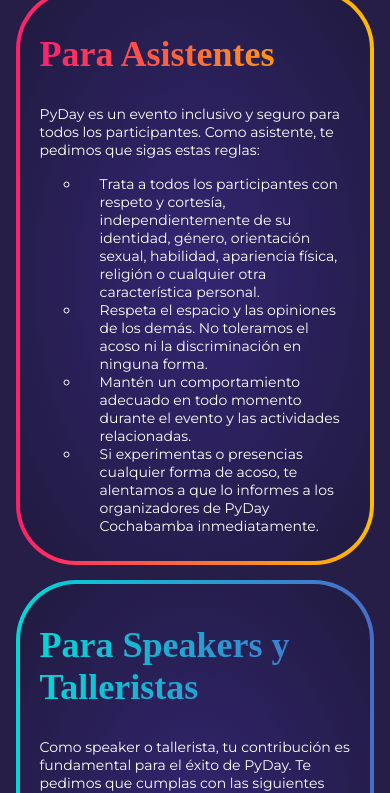
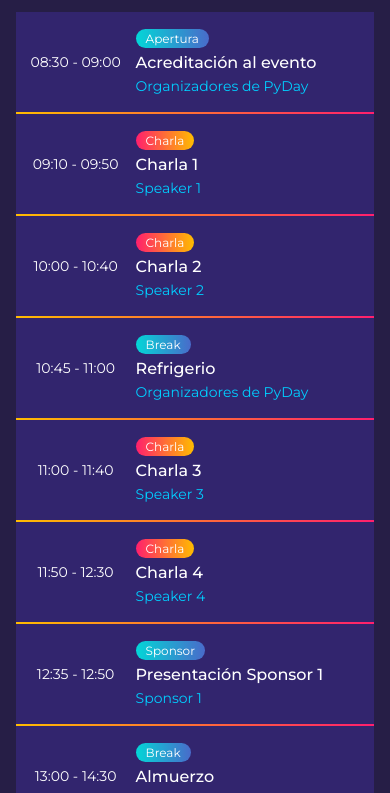
Before and after one commit to pydaycbba/PyDay2024, a React app: page / in a window 390 px wide. Shown: the part 743-1536 px from the top of the page. Built offline with nearby package versions, Linux system fonts and the light colour scheme; a web font is replaced by a local one.

Commit message:
Adición de cronograma y modificación de navbar (+cronograma)

```diff
--- a/src/components/Navbar/index.js
+++ b/src/components/Navbar/index.js
@@ -28,7 +28,7 @@
 
   document.addEventListener('DOMContentLoaded', function() {
     const sections = document.querySelectorAll('section[id]');
-    const navLinks = document.querySelectorAll('.navbar li a');
+    /* const navLinks = document.querySelectorAll('.navbar li a'); */
     const observer = new IntersectionObserver(entries => {
         entries.forEach(entry => {
             const id = entry.target.getAttribute('id');
@@ -53,7 +53,7 @@
     <nav className="navbar">
       <div className="navbar-brand">
         <a href="#home">
-          <img className='logoHeader' src={Images.pydayCbbaOriginal} />
+          <img className='logoHeader' alt="PyDay Logo" src={Images.pydayCbbaOriginal} />
         </a>
         <button className="menu-icon" onClick={toggleMenu}>
           <span></span>
@@ -63,6 +63,7 @@
       </div>
       <ul className={`navbar-menu ${showMenu ? 'show' : ''}`}>
         <li id='home'><a href="#Home" onClick={closeMenu}>Pyday</a></li>
+        <li id='schedule'><a href="#Schedule" onClick={closeMenu}>Cronograma</a></li>
         <li id='coc'><a href="#COC" onClick={closeMenu}>COC</a></li>
         <li id='contact'><a href="#Contact" onClick={closeMenu}>Contactos</a></li>
       </ul>
--- a/src/views/Home/index.js
+++ b/src/views/Home/index.js
@@ -4,7 +4,7 @@
 import Footer from '../../components/footer'
 import CodeOfConduct from './sections/CodeOfConduct';
 import Contact from './sections/Contact';
-
+import Schedule from './sections/Schedule';
 
 
 const Home = () => {
@@ -24,6 +24,7 @@
           </div>
         </section>
       </div>
+      <Schedule />
       <CodeOfConduct />
       <Contact />
       <Footer />
--- /dev/null
+++ b/src/views/Home/sections/Schedule/ScheduleItem.js
@@ -0,0 +1,16 @@
+import React from 'react';
+
+const ScheduleItem = ({ time, type, title, name, description }) => {
+    return (
+        <div className='schedule-item'>
+            <p>{time}</p>
+            <div className='item-data'>
+                <p id='type' className={`item-data ${type}`}>{type}</p>
+                <p className='item-data-title'>{title}</p>
+                <p className='item-data-name'>{name}</p>
+            </div>
+        </div>
+    );
+    };
+
+export default ScheduleItem;
--- /dev/null
+++ b/src/views/Home/sections/Schedule/index.js
@@ -0,0 +1,136 @@
+import React, { useState } from 'react'
+import ScheduleItem from './ScheduleItem';
+
+import './schedule.css';
+
+const Schedule = () => {
+
+    const [activeTab, setActiveTab] = useState('primero');
+
+    const handleTabClick = (tabName) => {
+        setActiveTab(tabName);
+    };
+
+    return (
+        <section className='div_schedule' id='Schedule'>
+            <h1>Cronograma</h1>
+            <div className='tab'>
+                <p className={activeTab === 'primero' ? 'tablinks active' : 'tablinks'}
+        onClick={() => handleTabClick('primero')}>Auditorio</p>
+                <p className={activeTab === 'segundo' ? 'tablinks active' : 'tablinks'}
+        onClick={() => handleTabClick('segundo')}>Laboratorio</p>
+            </div>
+            <div id='primero' className={activeTab === 'primero' ? 'tabcontent active' : 'tabcontent'}>
+                <ScheduleItem
+                    time="08:30 - 09:00"
+                    type="Apertura"
+                    title="Acreditación al evento"
+                    name="Organizadores de PyDay"
+                    description=""
+                />
+                <ScheduleItem
+                    time="09:10 - 09:50"
+                    type="Charla"
+                    title="Charla 1"
+                    name="Speaker 1"
+                    description=""
+                />
+                <ScheduleItem
+                    time="10:00 - 10:40"
+                    type="Charla"
+                    title="Charla 2"
+                    name="Speaker 2"
+                    description=""
+                />
+                <ScheduleItem
+                    time="10:45 - 11:00"
+                    type="Break"
+                    title="Refrigerio"
+                    name="Organizadores de PyDay"
+                    description=""
+                />
+                <ScheduleItem
+                    time="11:00 - 11:40"
+                    type="Charla"
+                    title="Charla 3"
+                    name="Speaker 3"
+                    description=""
+                />
+                <ScheduleItem
+                    time="11:50 - 12:30"
+                    type="Charla"
+                    title="Charla 4"
+                    name="Speaker 4"
+                    description=""
+                />
+                <ScheduleItem
+                    time="12:35 - 12:50"
+                    type="Sponsor"
+                    title="Presentación Sponsor 1"
+                    name="Sponsor 1"
+                    description=""
+                />
+                <ScheduleItem
+                    time="13:00 - 14:30"
+                    type="Break"
+                    title="Almuerzo"
+                    name="Organizadores de PyDay"
+                    description=""
+                />
+                <ScheduleItem
+                    time="14:40 - 15:20"
+                    type="Charla"
+                    title="Charla 5"
+                    name="Speaker 5"
+                    description=""
+                />
+                <ScheduleItem
+                    time="15:30 - 16:10"
+                    type="Charla"
+                    title="Charla 6"
+                    name="Speaker 6"
+                    description=""
+                />
+                <ScheduleItem
+                    time="16:15 - 16:30"
+                    type="Sponsor"
+                    title="Presentación Sponsor 2"
+                    name="Sponsor 2"
+                    description=""
+                />
+                <ScheduleItem
+                    time="16:30 - 17:10"
+                    type="Charla"
+                    title="Charla 7"
+                    name="Speaker 7"
+                    description=""
+                />
+                <ScheduleItem
+                    time="17:15 - 17:30"
+                    type="Conclusión"
+                    title="Cierre de Evento"
+                    name="Organizadores de PyDay"
+                    description=""
+                />
+            </div>
+            <div id='segundo' className={activeTab === 'segundo' ? 'tabcontent active' : 'tabcontent'}>
+                <ScheduleItem
+                    time="10:00 - 11:45"
+                    type="Taller"
+                    title="Taller 1"
+                    name="Workshopper 1"
+                    description=""
+                />
+                <ScheduleItem
+                    time="15:00 - 17:15"
+                    type="Taller"
+                    title="Taller 2"
+                    name="Workshopper 2"
+                    description=""
+                />
+            </div>
+        </section>
+    )
+}
+
+export default Schedule;
--- /dev/null
+++ b/src/views/Home/sections/Schedule/schedule.css
@@ -0,0 +1,189 @@
+/* Sección Cronograma */
+
+.div_schedule {
+    padding: 8% 4% 4% 4%;
+}
+
+.div_schedule>h1 {
+    text-align: center;
+}
+
+.tab {
+    display: flex;
+    flex-direction: row;
+    justify-content: center;
+    gap: 50px;
+}
+
+.tab>p {
+    padding: 10px 20px;
+    background: radial-gradient(var(--background-color-secondary), var(--background-color-primary)) padding-box,
+            linear-gradient(to right, var(--title-color-secondary), var(--title-color-primary)) border-box;
+    border-radius: 60px;
+    border: 1px solid transparent;
+    cursor: pointer;
+    transition: 0.3s;
+}
+
+.tab>p:hover {
+    background: linear-gradient(to right, var(--title-color-secondary), var(--title-color-primary)) padding-box,
+            linear-gradient(to right, var(--title-color-secondary), var(--title-color-primary)) border-box;
+}
+
+.tab>p.active {
+    background: linear-gradient(to right, var(--title-color-secondary), var(--title-color-primary)) padding-box,
+            linear-gradient(to right, var(--title-color-secondary), var(--title-color-primary)) border-box;
+}
+
+.tabcontent {
+    margin: 15px 10%;
+    display: none;
+}
+
+.tabcontent.active  {
+    display: block;
+}
+
+.schedule-item {
+    display: flex;
+    flex-direction: row;
+    height: 217px;
+    border-bottom: 2px solid transparent;
+    background: linear-gradient(#32256E, #32256E) padding-box,
+                linear-gradient(to right, var(--title-color-primary), var(--title-color-secondary)) border-box;
+
+}
+
+.schedule-item:last-child {
+    border-bottom: none;
+}
+
+.schedule-item>p {
+    align-self: center;
+    font-size: 25px;
+    width: 250px;
+}
+
+.item-data {
+    display: flex;
+    flex-direction: column;
+    justify-content: center;
+    gap: 10px;
+}
+
+.item-data>p {
+    text-align: left;
+    margin: 0px;
+}
+
+.item-data.Apertura {
+    font-size: 14px;
+    font-weight: 400;
+    width:fit-content;
+    padding: 5px 15px;
+    background: linear-gradient(to right, #03D6D7, var(--title-color-quaternary));
+    border-radius: 30px;
+    text-align: center;
+}
+
+.item-data.Charla {
+    font-size: 14px;
+    font-weight: 400;
+    width:fit-content;
+    padding: 5px 15px;
+    background: linear-gradient(to right, var(--title-color-secondary), var(--title-color-primary));
+    border-radius: 30px;
+    text-align: center;
+}
+
+.item-data.Taller {
+    font-size: 14px;
+    font-weight: 400;
+    width:fit-content;
+    padding: 5px 15px;
+    background: linear-gradient(to right, #03D6D7, var(--title-color-quaternary));
+    border-radius: 30px;
+    text-align: center;
+}
+
+.item-data.Break {
+    font-size: 14px;
+    font-weight: 400;
+    width:fit-content;
+    padding: 5px 15px;
+    background: linear-gradient(to right, #03D6D7, var(--title-color-quaternary));
+    border-radius: 30px;
+    text-align: center;
+}
+
+.item-data.Sponsor {
+    font-size: 14px;
+    font-weight: 400;
+    width:fit-content;
+    padding: 5px 15px;
+    background: linear-gradient(to right, #03D6D7, var(--title-color-quaternary));
+    border-radius: 30px;
+    text-align: center;
+}
+
+.item-data.Conclusión {
+    font-size: 14px;
+    font-weight: 400;
+    width:fit-content;
+    padding: 5px 15px;
+    background: linear-gradient(to right, #03D6D7, var(--title-color-quaternary));
+    border-radius: 30px;
+    text-align: center;
+}
+
+.item-data-title {
+    font-size: 25px;
+    font-weight: 500;
+}
+
+.item-data-name {
+    font-size: 18px;
+    color: #00CEFF;
+}
+
+@media (max-width: 768px) {
+    .div_schedule {
+        margin-left: 0px;
+        margin-right: 0px;
+        padding: 4%;
+    }
+
+    .tabcontent {
+        width: 100%;
+        margin-left: 0px;
+        margin-right: 0px;
+    }
+
+    .schedule-item {
+        height: 100px;
+    }
+
+    .schedule-item>p {
+        font-size: 14px;
+        width: 120px;
+    }
+
+    .item-data {
+        gap: 5px;
+    }
+
+    .item-data-title {
+        font-size: 16px;
+        font-weight: 500;
+    }
+
+    .item-data-name {
+        font-size: 14px;
+    }
+
+    #type {
+        font-size: 12px;
+        font-weight: 400;
+        padding: 2px 10px;
+    }
+}
```
Also changed, not shown: public/index.html (line endings or trailing spaces).
